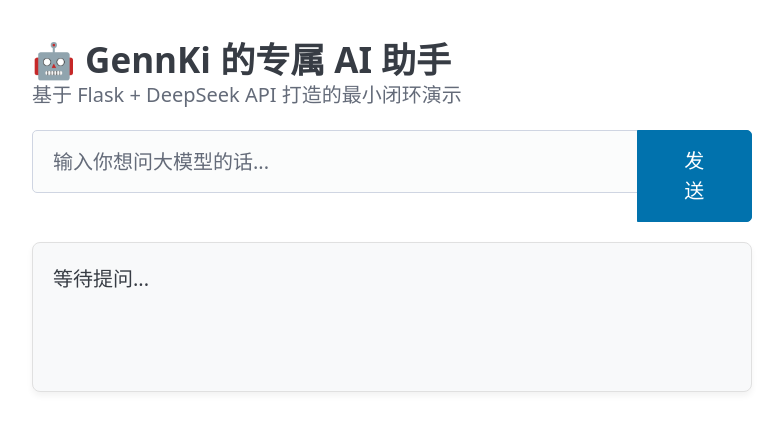
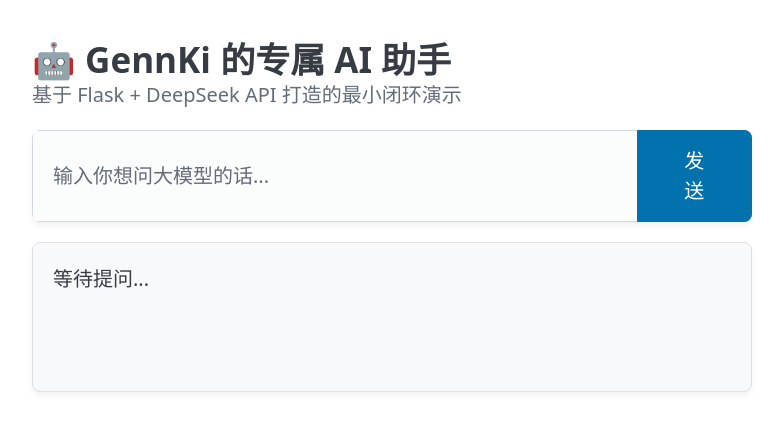
Before and after one commit to gennki-mxh/gennki-ai-assistant-backend, a Flask app: page / in a window 1280 px wide. Shown: the top 431 px of the page, without its empty margins (248-1031 px from the left). Run offline with Flask 3, Linux system fonts and the light colour scheme; some libraries are stand-ins or nearby versions.

Commit message:
fix: 修复输入框和发送按钮框高度不对齐的问题

```diff
--- a/templates/index.html
+++ b/templates/index.html
@@ -10,6 +10,7 @@
         <script src="https://cdn.jsdelivr.net/npm/marked/marked.min.js"></script>
         <style>
             body { max-width: 800px; margin: 0 auto; padding: 2rem; }
+
             #chat-box {
                 border: 1px solid #e0e0e0;
                 padding: 20px;
@@ -20,6 +21,18 @@
                 line-height: 1.6;
             }
             .loading { color: #888; font-style: italic; }
+
+            /* 覆盖 Pico.css 对 input 的默认固定高度 */
+            #prompt {
+                height: auto;
+            }
+
+            /* 调整输入框和按钮的圆角和阴影 */
+            fieldset[role="group"] {
+                box-shadow: 0 4px 6px rgba(0,0,0,0.05);
+                border-radius: 8px;
+                overflow: hidden; /* 保证按钮和输入框完美贴合 */
+            }
         </style>
     </head>
     <body>
```
